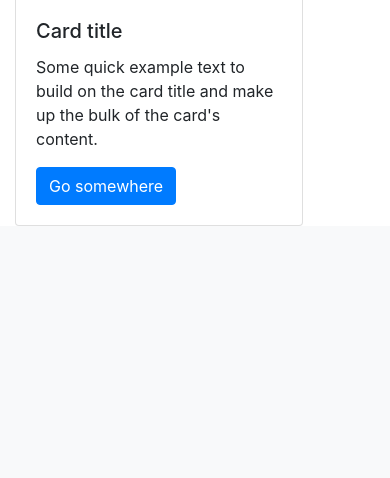
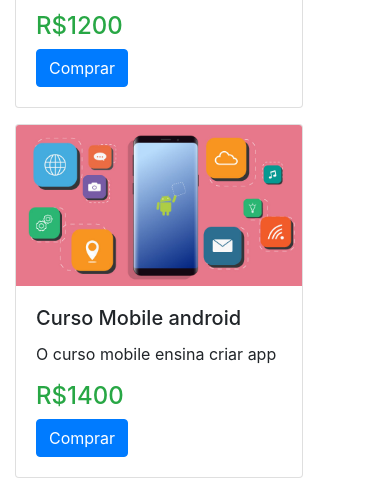
Before and after one commit to bbuenodeveloper/LojaVirtualPhp, a PHP site: page / in a window 390 px wide. Shown: the part 1206-1684 px from the top of the page. Before the commit the page ends 1432 px from the top, so only its background shows below. Run offline with PHP 8.4, Linux system fonts and the light colour scheme; some libraries are stand-ins or nearby versions.

Commit message:
Atualização com LOOPS

```diff
--- a/index.php
+++ b/index.php
@@ -2,11 +2,17 @@
     $usuario = ["logado" =>true, "nome"=>"Bruno Bueno", "nivelAcesso" => 0];
     //$usuario = "";
 
+    $produtos = [
+        "produto1" => ["nome" =>"Curso Fullstack","descricao"=>"O curso fullstack ensina programação","preco"=> 1200,"img"=>"img/fullstack1.jpg"],
+        "produto2" => ["nome" =>"Curso Mobile android","descricao"=>"O curso mobile ensina criar app","preco"=> 1400,"img"=>"img/android1.jpg"],
+        "produto3" => ["nome" =>"Curso Fullstack","descricao"=>"O curso fullstack ensina programação","preco"=> 1200,"img"=>"img/fullstack1.jpg"],
+        "produto4" => ["nome" =>"Curso Mobile android","descricao"=>"O curso mobile ensina criar app","preco"=> 1400,"img"=>"img/android1.jpg"]
+    ];
+
+    //$categorias = ["Cursos","Tutoriais","Artigos","Forum","códigos"];
 
 
 ?>
-
-
 
 <!DOCTYPE html>
 <html lang="en">
@@ -82,43 +88,73 @@
             </ul>
         </div>
         </nav>
+        <!-- <nav>
+            <ul class="row mt-3 justify-content-center">
+                <?php //foreach($categorias as $categoria): ?>
+                <li class="col-md-2"><//?=$categoria?></li>
+                <?php //endforeach; ?>
+            </ul>
+        </nav> -->
     </header>
 
     <main class="container mt-5">
         <section class="row">
             <!-- coluna para segurar card -->
-            <div class="col-md-4">
+        <?php foreach($produtos as $chave=>$produto): ?>
+            <div class="col-md-4 mt-3">
                 <div class="card" style="width: 18rem;">
-                        <img src="..." class="card-img-top" alt="...">
+                        <img src="<?php echo $produto["img"]; ?>" class="card-img-top" alt="...">
                     <div class="card-body">
-                        <h5 class="card-title">Card title</h5>
-                        <p class="card-text">Some quick example text to build on the card title and make up the bulk of the card's content.</p>
-                        <a href="#" class="btn btn-primary">Go somewhere</a>
+                        <h5 class="card-title"><?php echo $produto["nome"]; ?></h5>
+                        <p class="card-text"><?php echo $produto["descricao"]; ?></p>
+                        <h4 class="text-success">R$<?php echo $produto["preco"]; ?></h4>
+                        <!-- Button trigger modal -->
+                        <button type="button" class="btn btn-primary" data-toggle="modal" data-target="#<?php echo $chave ?>">Comprar</button>
                     </div>
                 </div>
             </div>
-            <div class="col-md-4">
-                    <div class="card" style="width: 18rem;">
-                            <img src="..." class="card-img-top" alt="...">
-                        <div class="card-body">
-                            <h5 class="card-title">Card title</h5>
-                            <p class="card-text">Some quick example text to build on the card title and make up the bulk of the card's content.</p>
-                            <a href="#" class="btn btn-primary">Go somewhere</a>
-                        </div>
-                    </div>
-                </div>
-                <div class="col-md-4">
-                        <div class="card" style="width: 18rem;">
-                                <img src="..." class="card-img-top" alt="...">
-                            <div class="card-body">
-                                <h5 class="card-title">Card title</h5>
-                                <p class="card-text">Some quick example text to build on the card title and make up the bulk of the card's content.</p>
-                                <a href="#" class="btn btn-primary">Go somewhere</a>
-                            </div>
-                        </div>
-                    </div>
+        <?php endforeach; ?>
         </section>
     </main>
+
+<!-- Modal -->
+<?php foreach($produtos as $chave=>$produto): ?>
+<div class="modal fade" id="<?php echo $chave ?>" tabindex="-1" role="dialog" aria-labelledby="exampleModalLabel" aria-hidden="true">
+  <div class="modal-dialog" role="document">
+    <div class="modal-content">
+      <div class="modal-header">
+        <h5 class="modal-title" id="exampleModalLabel">Produto:<?php $produto["nome"]; ?></h5>
+        <button type="button" class="close" data-dismiss="modal" aria-label="Close">
+          <span aria-hidden="true">&times;</span>
+        </button>
+      </div>
+      <div class="modal-body">
+        <form>
+            <div class="form-group">
+                <input type="text" name="nomeCliente" placeholder="Nome Completo">
+            </div>
+            <div class="form-group">
+                <input type="number" name="cpfCliente" placeholder="CPF">
+            </div>
+            <div class="form-group">
+                <input type="number" name="cartaoCliente" placeholder="Cartão de crédito">
+            </div>
+            <div class="form-group">
+                <input type="date" name="dataValidadecartao" placeholder="Data de validade do cartão">
+            </div>
+            <div class="form-group">
+                <input type="number" maxlength="3" name="cvvCartao" placeholder="CVV do cartão">
+            </div>
+        </form>
+      </div>
+      <div class="modal-footer">
+        <div class="text-primary">Preço total: R$ <?php echo $produto["preco"]; ?></div>
+        <button type="button" class="btn btn-success">Finalizar Compra</button>
+      </div>
+    </div>
+  </div>
+</div>
+<?php endforeach; ?>
 
 
 
```
Also changed, not shown: img/android1.jpg (added), img/fullstack1.jpg (added).
